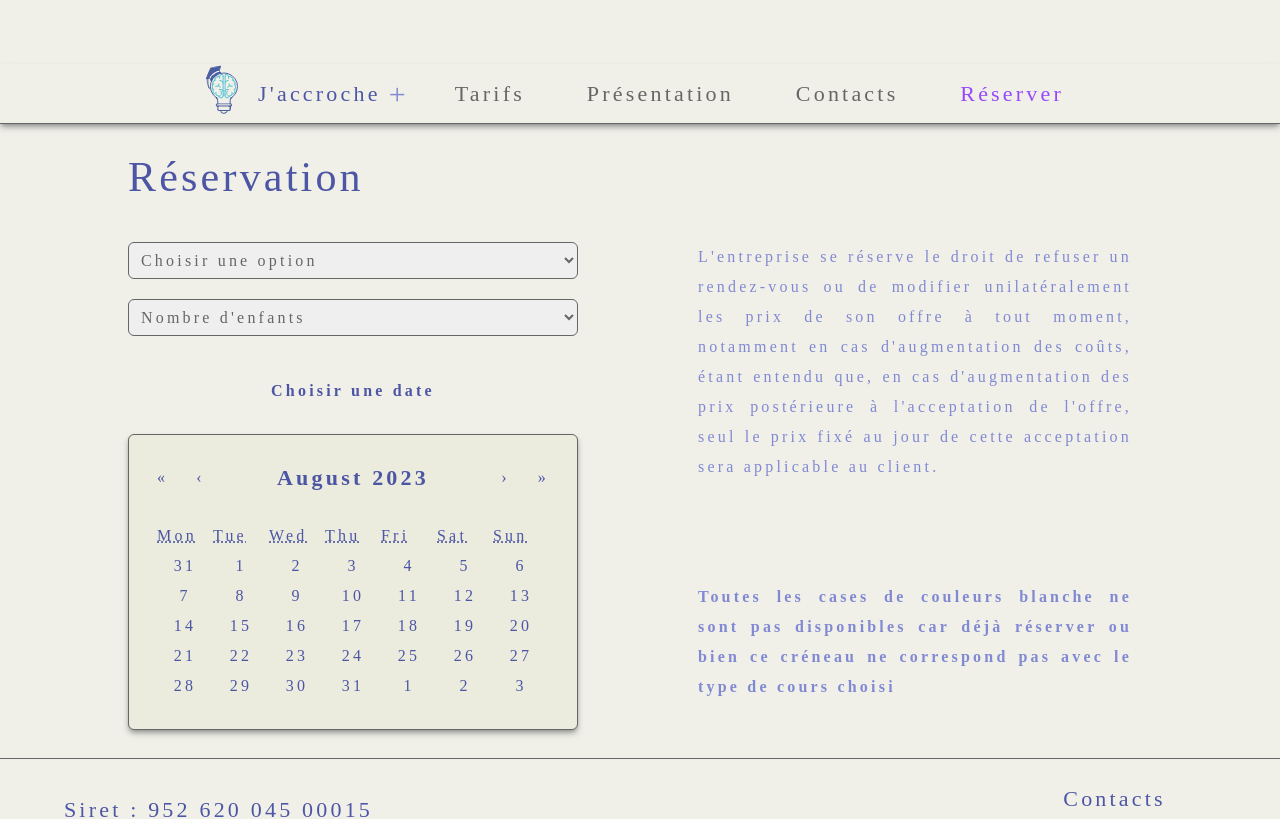
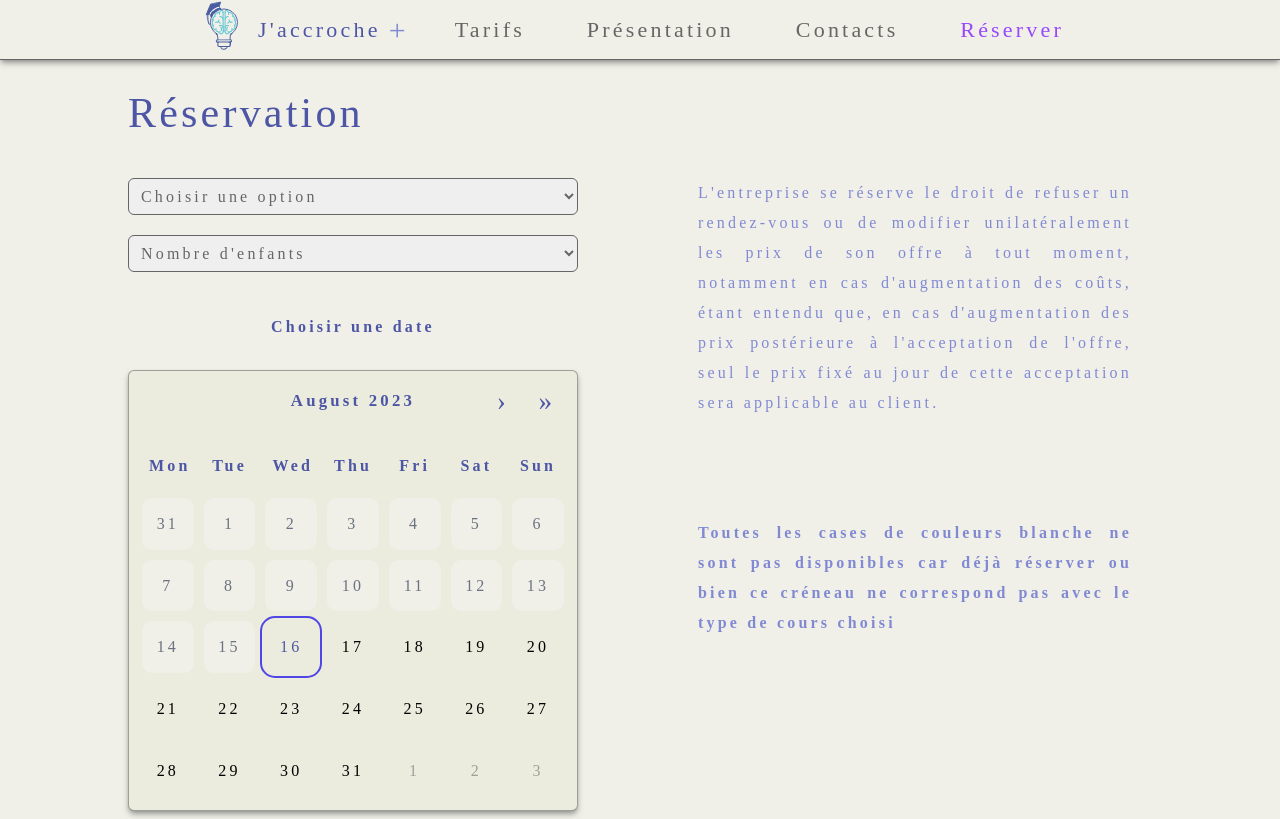
Before and after one commit to DumeGrisoni/booking_student, a React (Vite) app: page /bookings in a window 1280 px wide. Shown: the top 819 px of the page. Built offline with nearby package versions, Linux system fonts and the light colour scheme; a web font is replaced by a local one.

Commit message:
styling calendar

```diff
--- a/src/App.css
+++ b/src/App.css
@@ -24,15 +24,6 @@
   .form-input {
     @apply text-default text-grey-font font-bold w-full flex flex-col gap-5;
   }
-  .calendar-container {
-    @apply w-[450px] max-w-full  border border-grey-font rounded-md text-default text-grey-font bg-secondary-var-1 p-7 shadow-md shadow-secondary-blur flex flex-col;
-  }
-  .react-calendar__navigation {
-    @apply flex gap-7 text-primary;
-  }
-  .react-calendar__navigation .react-calendar__navigation__label {
-    @apply font-bold text-title capitalize text-primary;
-  }
 }
 
 @font-face {
@@ -47,7 +38,7 @@ body {
   z-index: 2;
 }
 
-@media screen and (max-width: 1280px) {
+@media screen and (max-width: 1023px) {
   body {
     padding-top: 4rem;
   }
--- a/src/Components/Calendar/Calendar.css
+++ b/src/Components/Calendar/Calendar.css
@@ -1,14 +1,156 @@
-/* ~~~ container styles ~~~ */
-/* ... */
+.react-calendar--doubleView {
+  width: 700px;
+}
+.react-calendar--doubleView .react-calendar__viewContainer {
+  display: flex;
+  margin: -0.5em;
+}
+.react-calendar--doubleView .react-calendar__viewContainer > * {
+  width: 50%;
+  margin: 0.5em;
+}
+.react-calendar,
+.react-calendar *,
+.react-calendar *:before,
+.react-calendar *:after {
+  -moz-box-sizing: border-box;
+  -webkit-box-sizing: border-box;
+  box-sizing: border-box;
+}
 
-/* ~~~ navigation styles ~~~ */
+.react-calendar button {
+  margin: 0;
+  border: 0;
+  outline: none;
+}
+.react-calendar button:enabled:hover {
+  cursor: pointer;
+}
+.react-calendar__navigation {
+  display: flex;
+  height: 44px;
+  margin-bottom: 1em;
+}
+.react-calendar__navigation button {
+  min-width: 44px;
+  background: none;
+}
+.react-calendar__navigation button:disabled {
+  visibility: hidden;
+  background-color: #f0f0e9;
+}
+.react-calendar__navigation button:enabled:hover,
+.react-calendar__navigation button:enabled:focus {
+  background-color: #f0f0e9;
+}
+.react-calendar__month-view__weekdays {
+  color: #4d56a5;
+  text-align: center;
+  text-transform: capitalize;
+  font-weight: 700;
+}
+/* Each day should be round when hovered */
+.react-calendar__month-view__days__day {
+  padding: 5px;
+  background-clip: content-box !important;
+  border-radius: 15px !important;
+}
 
-.react-calendar__navigation .react-calendar__navigation__label {
-  font-weight: bold;
-  font-size: larger;
+.react-calendar__navigation__label__labelText {
+  font-weight: 700;
+  font-size: 1.05em;
+  color: #4d56a5;
   text-transform: capitalize;
 }
+.react-calendar__navigation__label {
+  pointer-events: none;
+}
 
-.react-calendar__navigation .react-calendar__navigation__arrow {
-  flex-grow: 0.333;
+.react-calendar__navigation__arrow {
+  background-color: #f0f0e9;
+  padding: 7px;
+  background-clip: content-box !important;
+  border-radius: 50px;
+  font-size: 1.7em;
+  color: #4d56a5;
 }
+.react-calendar__navigation__arrow:hover {
+  background-color: #f0f0e9;
+}
+
+/* If you do not wish to show weekends */
+
+/*
+.react-calendar__month-view__days > .react-calendar__tile,
+.react-calendar__month-view__weekdays__weekday {
+  flex-basis: 20% !important;
+  max-width: 20% !important;
+}
+
+.react-calendar__month-view__weekdays__weekday:nth-child(6),
+.react-calendar__month-view__weekdays__weekday:nth-child(7) {
+  display: none !important;
+}
+
+.react-calendar__month-view__days__day--weekend {
+  display: none !important;
+}
+*/
+
+.react-calendar__month-view__weekdays__weekday {
+  padding: 0.75em;
+}
+.react-calendar__month-view__weekdays__weekday abbr {
+  text-decoration: none;
+}
+.react-calendar__month-view__weekNumbers .react-calendar__tile {
+  display: flex;
+  align-items: center;
+  justify-content: center;
+}
+.react-calendar__month-view__days__day--neighboringMonth {
+  color: #66666690;
+}
+.react-calendar__year-view .react-calendar__tile,
+.react-calendar__decade-view .react-calendar__tile,
+.react-calendar__century-view .react-calendar__tile {
+  padding: 2em 0.5em;
+}
+.react-calendar__tile {
+  aspect-ratio: 1/1;
+  max-width: 100%;
+  background: none;
+  text-align: center;
+}
+.react-calendar__tile:disabled {
+  background-color: #f0f0e9;
+  color: rgb(107 114 128);
+}
+.react-calendar__tile:enabled:hover,
+.react-calendar__tile:enabled:focus {
+  background-color: #8189d3;
+}
+.react-calendar__tile--now {
+  border-radius: 15px;
+  border: 2px solid #4f46e5 !important;
+  color: #4d56a5;
+}
+.react-calendar__tile--now:enabled:hover,
+.react-calendar__tile--now:enabled:focus {
+  background-color: #f0f0e9;
+}
+.react-calendar__tile--hasActive {
+  background: #4d56a5;
+}
+.react-calendar__tile--hasActive:enabled:hover,
+.react-calendar__tile--hasActive:enabled:focus {
+  background: #4d56a5;
+}
+.react-calendar__tile--active:enabled:hover,
+.react-calendar__tile--active:enabled:focus {
+  background: #4f46e5;
+  color: #f0f0e9;
+}
+.react-calendar--selectRange .react-calendar__tile--hover {
+  background-color: #f0f0e9;
+}
--- a/src/Components/Calendar/Calendar.jsx
+++ b/src/Components/Calendar/Calendar.jsx
@@ -6,7 +6,7 @@ const Calendar = () => {
       minDate={new Date()}
       view="month"
       onClickDay={(date) => console.log(date)}
-      className="calendar-container react-calendar__navigation"
+      className="shadow-md shadow-secondary-blur rounded-md bg-secondary-var-1 w-[450px] max-w-full border border-secondary-blur p-2 text-title lg:text-default"
     />
   );
 };
--- a/src/main.jsx
+++ b/src/main.jsx
@@ -1,6 +1,7 @@
 import React from 'react';
 import ReactDOM from 'react-dom/client';
 import App from './Home.jsx';
+import './Components/Calendar/Calendar.css';
 import Bookings from './pages/Bookings.jsx';
 import Contact from './pages/Contact.jsx';
 import Presentation from './pages/Presentation.jsx';
--- a/src/pages/Bookings.jsx
+++ b/src/pages/Bookings.jsx
@@ -4,7 +4,7 @@ import Calendar from '../Components/Calendar/Calendar.jsx';
 
 const Bookings = () => {
   return (
-    <div className="flex flex-col lg:items-start items-center gap-10 px-[2rem] lg:px-[8rem] my-7">
+    <div className="flex flex-col lg:items-start items-center gap-10 px-[2rem] lg:px-[8rem] my-7 lg:h-[100vh]">
       <h1 className="text-headline text-primary font bold">Réservation</h1>
       <div className="flex flex-col lg:flex-row mx-auto w-full gap-10 lg:gap-[100px]">
         <div className="flex flex-col gap-7 lg:gap-10 flex-1">
```
